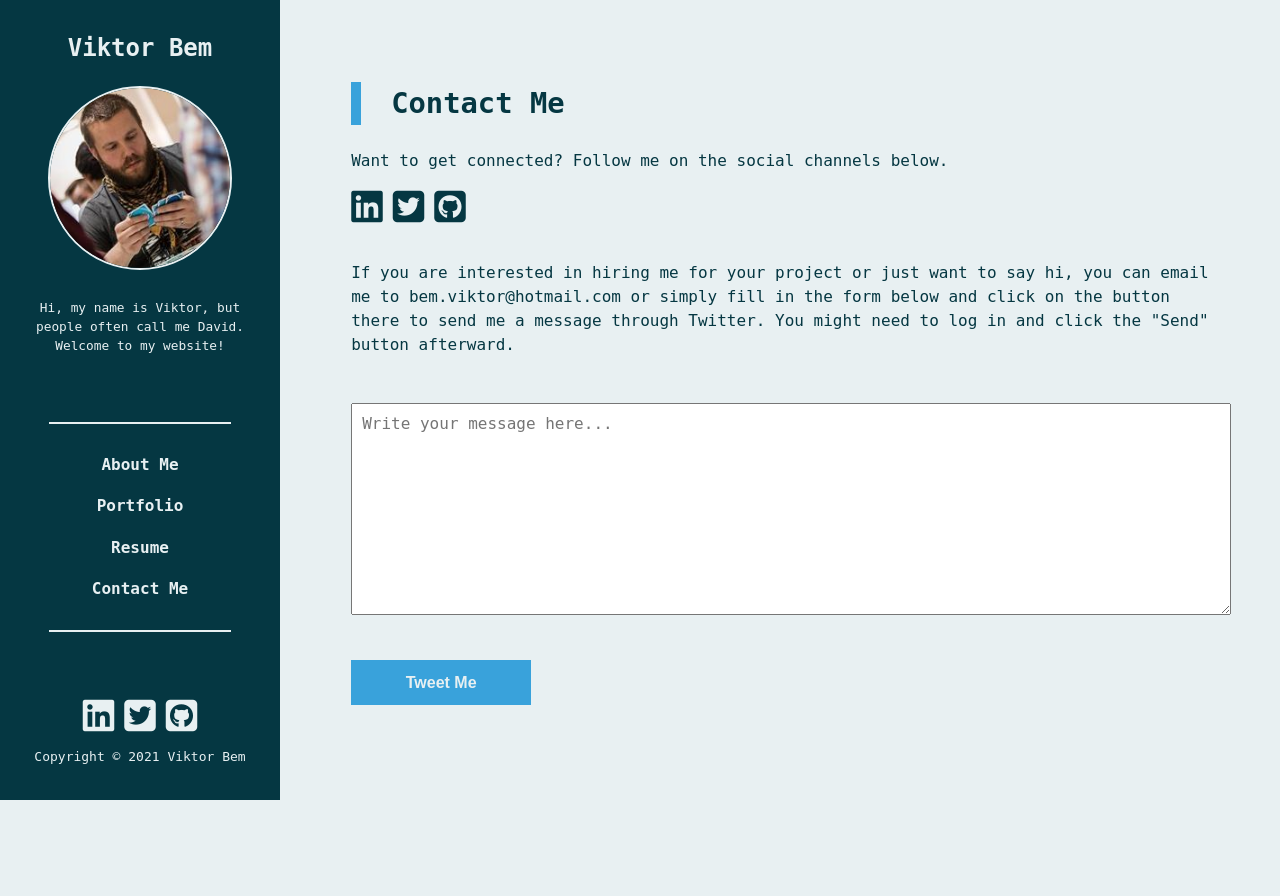
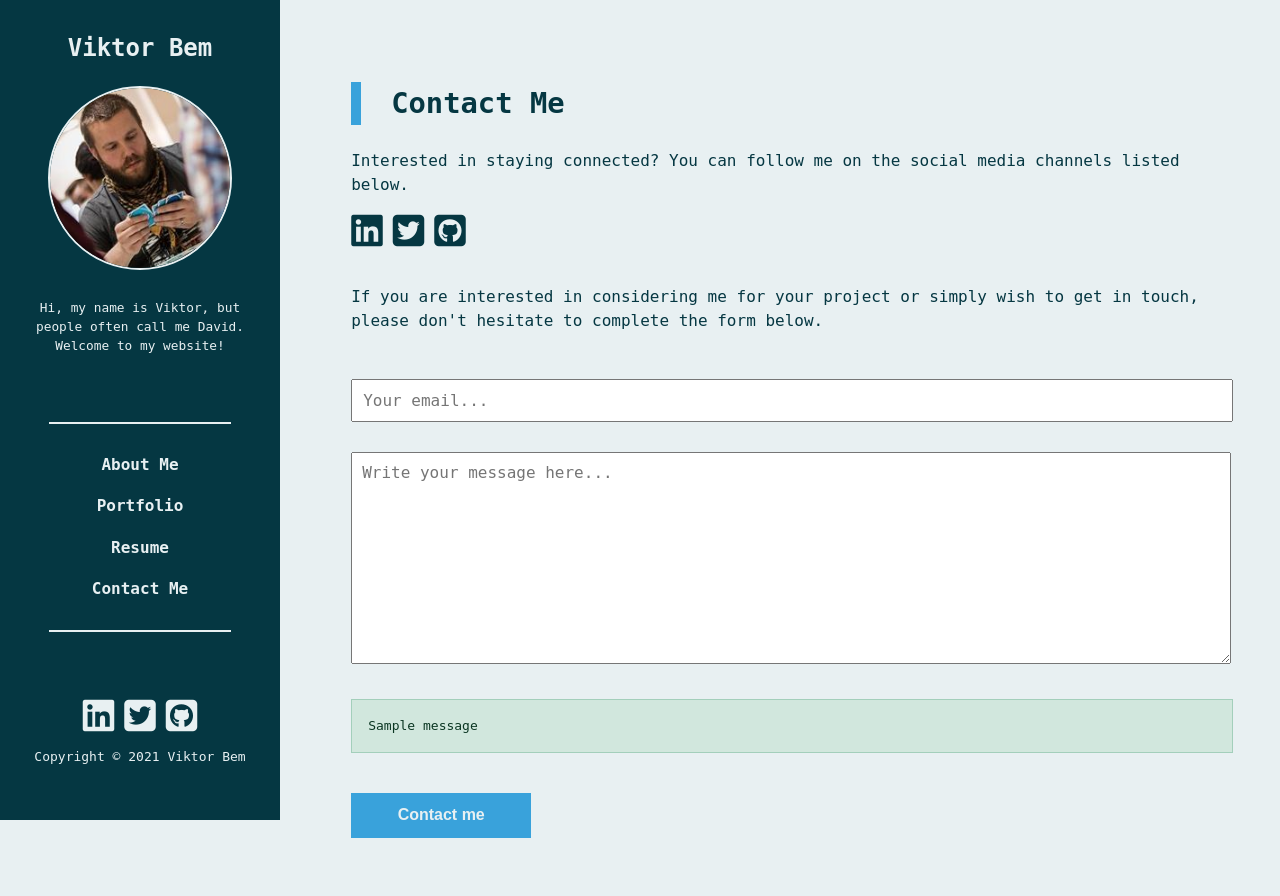
Before and after one commit to viktorbem/flask-portfolio, a Flask app: page /contact in a window 1280 px wide. Before the commit the page ends 800 px from the top, so only its background shows below. Run offline with Flask 3, Linux system fonts and the light colour scheme; one stand-in notice (Sample message) is shown; parts of the project's set-up code (start-up, migrations or seed data) failed here and were passed over; some libraries are stand-ins or nearby versions.

Commit message:
integrate the contact form with slack

```diff
--- a/app/__init__.py
+++ b/app/__init__.py
@@ -5,6 +5,7 @@ from dotenv import load_dotenv
 from flask import Flask
 from flask_login import LoginManager
 from pymongo import MongoClient
+from slack_sdk.webhook import WebhookClient
 
 from app.blueprints.admin import admin
 from app.blueprints.pages import pages
@@ -24,6 +25,10 @@ def create_app():
     app.db = MongoClient(app.config['MONGODB_URI']).get_default_database()
     app.fs = gridfs.GridFS(app.db)
 
+    # Slack initialization and configuration
+    app.config['SLACK_URL'] = os.environ.get('SLACK_URL')
+    app.webhook = WebhookClient(app.config['SLACK_URL'])
+
     # LoginManager initialization and configuration
     login_manager = LoginManager()
     login_manager.init_app(app)
--- a/app/blueprints/pages/__init__.py
+++ b/app/blueprints/pages/__init__.py
@@ -1,4 +1,6 @@
-from flask import Blueprint, render_template
+from flask import Blueprint, current_app, flash, redirect, render_template, url_for
+
+from app.blueprints.pages.forms import ContactForm
 
 from app.models.experience import Experience
 from app.models.image import Image
@@ -13,19 +15,19 @@ def index():
     skills = Skill.get_all()
     projects = [project for project in Project.get_all() if project.visible_index]
 
-    return render_template('index.j2', skills=skills, projects=projects)
+    return render_template('views/index.j2', skills=skills, projects=projects)
 
 
 @pages.route('/portfolio')
 def portfolio():
     projects = Project.get_all()
 
-    return render_template('portfolio.j2', projects=projects)
+    return render_template('views/portfolio.j2', projects=projects)
 
 
 @pages.route('/resume')
 def resume():
-    return render_template('resume.j2')
+    return render_template('views/resume.j2')
 
 
 @pages.route('/resume/<string:lang>')
@@ -40,9 +42,24 @@ def resume_sheet(lang):
     )
 
 
-@pages.route('/contact')
+@pages.route('/contact', methods=['GET', 'POST'])
 def contact():
-    return render_template('contact.j2')
+    form = ContactForm()
+    if form.validate_on_submit():
+        email = form.email.data
+        message = form.message.data
+
+        response = current_app.webhook.send(text=f'*{email}*\n\n{message}')
+        if response.status_code == 200:
+            flash('Your message has been sent. I\'m going to reach you as soon as possible.', 'success')
+            return redirect(url_for('pages.contact'))
+
+        flash('Something went wrong. Please try again later.', 'danger')
+
+    if len(form.errors) > 0:
+        flash('Some form fields are not properly filled.', 'warning')
+
+    return render_template('views/contact.j2', form=form)
 
 
 @pages.route('/img/<string:image_id>')
--- /dev/null
+++ b/app/blueprints/pages/forms.py
@@ -0,0 +1,13 @@
+from flask_wtf import FlaskForm
+from wtforms import StringField, TextAreaField, SubmitField
+from wtforms.validators import Email, DataRequired
+
+
+class ContactForm(FlaskForm):
+    email = StringField('Your email', validators=[Email(), DataRequired()])
+    message = TextAreaField(
+        'Your message',
+        render_kw={'rows': 10},
+        validators=[DataRequired()]
+    )
+    submit = SubmitField('Contact me')
--- a/app/blueprints/pages/templates/contact.j2
+++ /dev/null
@@ -1,33 +0,0 @@
-{% extends 'base.j2' %}
-{% from 'macros/social.j2' import social %}
-
-{% block main_content %}
-
-    <section>
-
-        <h1 class="main__title">Contact Me</h1>
-        <p class="main__text">Want to get connected? Follow me on the social channels below.</p>
-        {{ social("contact__social") }}<br>
-
-    </section>
-
-    <section>
-
-        <p class="main__text">If you are interested in hiring me for your project or just want to say hi, you can email
-            me to <a class="main__link" href="mailto:bem.viktor@hotmail.com">bem.viktor@hotmail.com</a> or simply fill
-            in the form below and click on the button there to send me a message through Twitter. You might need to log
-            in and click the "Send" button afterward.</p>
-
-        <form action="https://twitter.com/messages/compose" target="_blank">
-            <input type="hidden" name="recipient_id" value="1382042020693344262">
-            <textarea class="contact__textarea" name="text" rows="10"
-                      placeholder="Write your message here..."></textarea>
-
-            <div class="button__row">
-                <button class="button button--primary" type="submit">Tweet Me</button>
-            </div>
-        </form>
-
-    </section>
-
-{% endblock %}
--- /dev/null
+++ b/app/blueprints/pages/templates/views/contact.j2
@@ -0,0 +1,47 @@
+{% extends 'base.j2' %}
+{% from 'macros/social.j2' import social %}
+
+{% block main_content %}
+
+    <section>
+
+        <h1 class="main__title">Contact Me</h1>
+        <p class="main__text">
+            Interested in staying connected? You can follow me on the social media channels listed below.
+        </p>
+        {{ social("contact__social") }}<br>
+
+    </section>
+
+    <section>
+
+        <p class="main__text">
+            If you are interested in considering me for your project or simply wish to get in touch, please don't
+            hesitate to complete the form below.
+        </p>
+
+
+        <form action="{{ url_for('pages.contact') }}" class="contact__form" method="post" novalidate>
+            {{ form.csrf_token }}
+
+            {{ form.email(class_='contact__field', placeholder='Your email...') }}
+            {{ form.message(class_='contact__textarea', placeholder='Write your message here...') }}
+
+            {% with messages = get_flashed_messages(with_categories=true) %}
+                {% if messages %}
+                    {% for category, message in messages %}
+                        <div class="contact__alert contact__alert--{{ category }}" role="alert">
+                            {{ message }}
+                        </div>
+                    {% endfor %}
+                {% endif %}
+            {% endwith %}
+
+            <div class="button__row">
+                {{ form.submit(class_='button button--primary') }}
+            </div>
+        </form>
+
+    </section>
+
+{% endblock %}
--- a/app/static/css/shared/contact.css
+++ b/app/static/css/shared/contact.css
@@ -3,13 +3,6 @@
     flex-direction: row;
     column-gap: 10px;
     justify-content: flex-start;
-}
-
-@media (max-width: 1024px) {
-
-    .contact__social {
-        justify-content: center;
-    }
 }
 
 .contact__social i {
@@ -21,15 +14,50 @@
     color: var(--color-link-main);
 }
 
+.contact__alert {
+    padding: 1rem;
+    margin-top: 30px;
+    border-width: 1px;
+    border-style: solid;
+    width: calc(100% - 10px);
+    color: var(--alert-color);
+    background-color: var(--alert-bg);
+    border-color: var(--alert-border)
+}
+
+.contact__alert--success {
+    --alert-color: #0a3622;
+    --alert-bg: #d1e7dd;
+    --alert-border: #a3cfbb;
+}
+
+.contact__alert--danger {
+    --alert-color: #58151c;
+    --alert-bg: #f8d7da;
+    --alert-border: #f1aeb5;
+}
+
+.contact__alert--warning {
+    --alert-color: #664d03;
+    --alert-bg: #fff3cd;
+    --alert-border: #664d03;
+}
+
+.contact__field,
 .contact__textarea {
     margin-top: 30px;
+    font-family: monospace;
     font-size: 1rem;
     color: var(--color-dark);
-    resize: vertical;
     padding: 10px;
     width: 100%;
 }
 
+.contact__textarea {
+    resize: vertical;
+}
+
+.contact__field:focus,
 .contact__textarea:focus {
     outline: none;
     border-color: var(--color-dark);
@@ -38,6 +66,15 @@
 
 @media (max-width: 1024px) {
 
+    .contact__form {
+        text-align: center;
+    }
+
+    .contact__alert {
+        width: calc(90% - 5px);
+    }
+
+    .contact__field,
     .contact__textarea {
         width: 90%;
     }
--- a/requirements.txt
+++ b/requirements.txt
@@ -12,5 +12,6 @@ Jinja2==3.1.2
 MarkupSafe==2.1.1
 pymongo==4.2.0
 python-dotenv==0.20.0
+slack-sdk==3.22.0
 Werkzeug==2.3.7
 WTForms==3.0.1
```
Also changed, not shown: app/blueprints/pages/templates/views/index.j2 (renamed from app/blueprints/pages/templates/index.j2), app/blueprints/pages/templates/views/portfolio.j2 (renamed from app/blueprints/pages/templates/portfolio.j2), app/blueprints/pages/templates/views/resume.j2 (renamed from app/blueprints/pages/templates/resume.j2), 1 other file.
